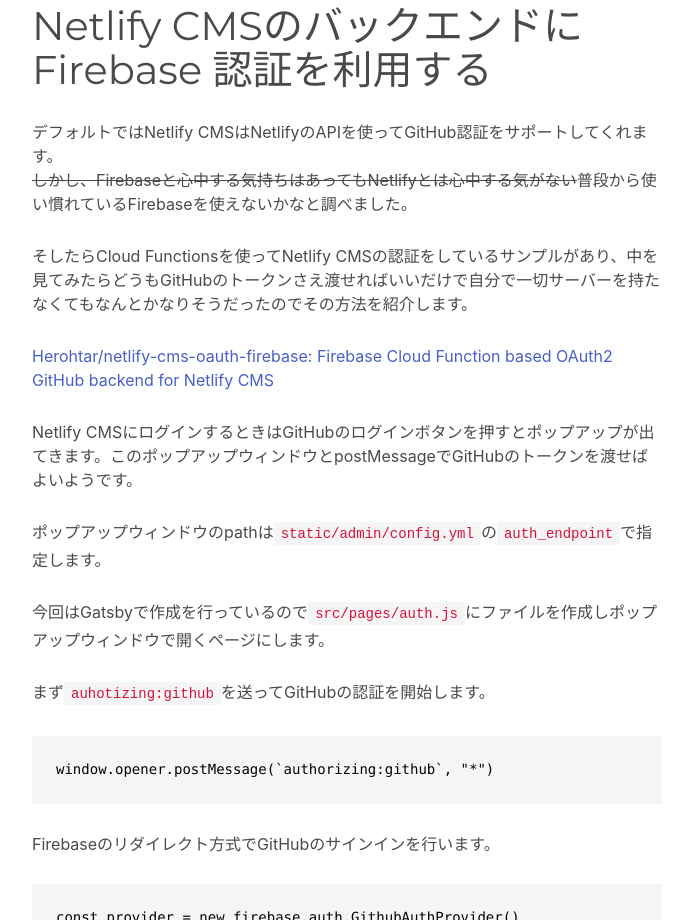
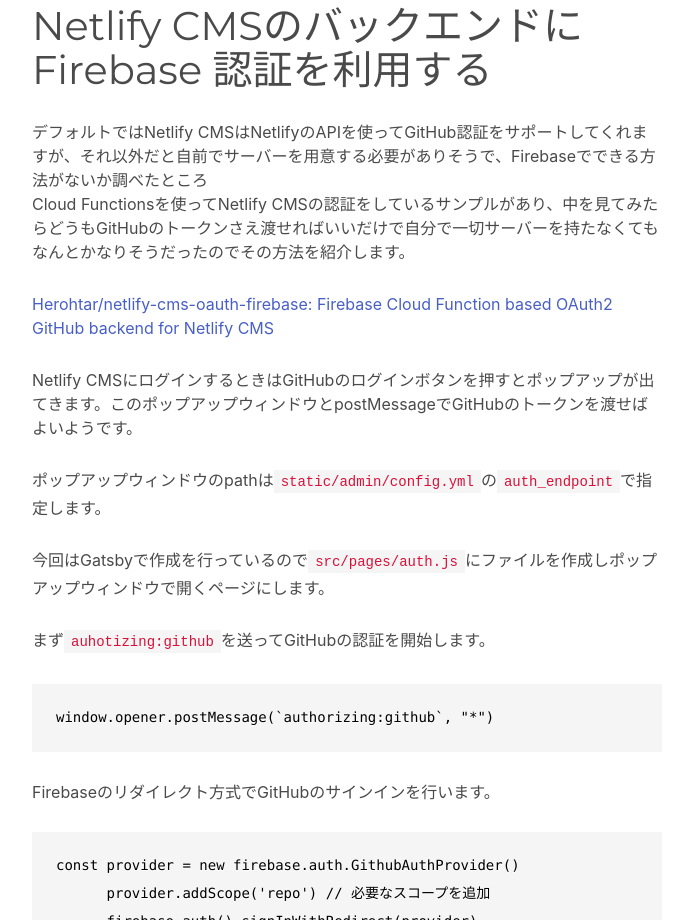
Before and after one commit to k2wanko/k2wanko.dev, a Gatsby site: page /2020-03-28-firebase-netlify-cms-blog/ in a window 1280 px wide. Shown: the part 4000-4920 px from the top of the page, without its empty margins (293-983 px from the left). Built offline with nearby package versions, Linux system fonts and the light colour scheme; Gatsby itself is replaced by a stand-in of ours; some packages are replaced by stand-ins of ours; code samples lack their colours.

Commit message:
Minor fix

```diff
--- a/content/blog/2020-03-28-firebase-netlify-cms-blog.md
+++ b/content/blog/2020-03-28-firebase-netlify-cms-blog.md
@@ -108,10 +108,8 @@
 
 # Netlify CMSのバックエンドにFirebase 認証を利用する
 
-デフォルトではNetlify CMSはNetlifyのAPIを使ってGitHub認証をサポートしてくれます。\
-~~しかし、Firebaseと心中する気持ちはあってもNetlifyとは心中する気がない~~普段から使い慣れているFirebaseを使えないかなと調べました。
-
-そしたらCloud Functionsを使ってNetlify CMSの認証をしているサンプルがあり、中を見てみたらどうもGitHubのトークンさえ渡せればいいだけで自分で一切サーバーを持たなくてもなんとかなりそうだったのでその方法を紹介します。
+デフォルトではNetlify CMSはNetlifyのAPIを使ってGitHub認証をサポートしてくれますが、それ以外だと自前でサーバーを用意する必要がありそうで、Firebaseでできる方法がないか調べたところ\
+Cloud Functionsを使ってNetlify CMSの認証をしているサンプルがあり、中を見てみたらどうもGitHubのトークンさえ渡せればいいだけで自分で一切サーバーを持たなくてもなんとかなりそうだったのでその方法を紹介します。
 
 [Herohtar/netlify-cms-oauth-firebase: Firebase Cloud Function based OAuth2 GitHub backend for Netlify CMS](https://github.com/Herohtar/netlify-cms-oauth-firebase)
 
```
